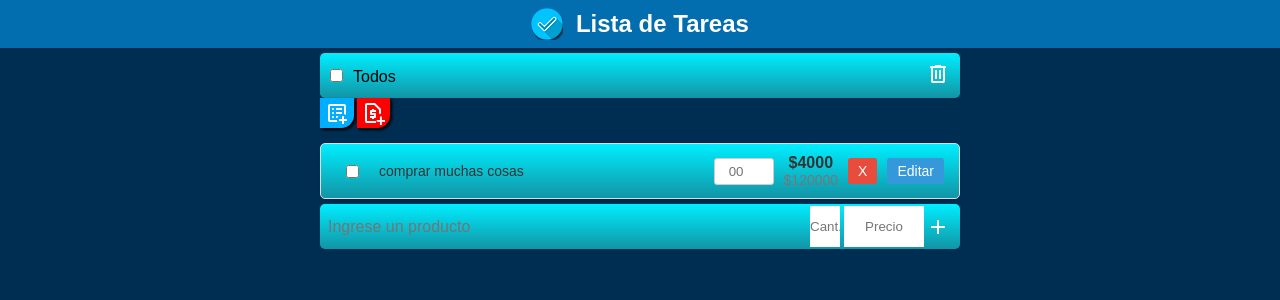
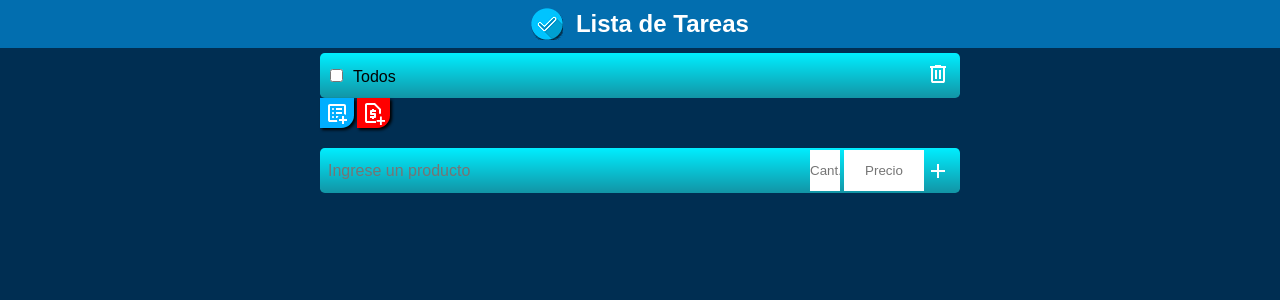
Before and after one commit to hernanveyret/lista-de-tareas-v2, a React (Vite) app: page / in a window 1280 px wide. Shown: the top 300 px of the page. Built offline with nearby package versions, Linux system fonts and the light colour scheme.

Commit message:
Correccion de errores

```diff
--- a/src/App.jsx
+++ b/src/App.jsx
@@ -10,7 +10,7 @@ import Task from './Components/Task.jsx';
 import NavCalc from './Components/NavCalc.jsx';
 import NavText from './Components/NavText.jsx';
 import TotalBar from './Components/TotalBar.jsx';
-import Barra from './Components/Barra.jsx';
+
 
 function App() {
 
@@ -376,7 +376,7 @@ const menuBtnPage = (e) => {
         <main className="lista-main">
           {selectPage?.type === 'list' && <Task selectPage={selectPage} taskCompleted={taskCompleted} editTask={editTask}/>}
           {selectPage?.type === 'calc' && <CalcPage selectPage={selectPage} taskCompleted={taskCompleted} editCalcTask={editCalcTask}/>}
-          <Barra selectPage={selectPage} taskCompleted={taskCompleted} editCalcTask={editCalcTask}/>
+
           {selectPage?.type === 'calc' && <TotalBar selectPage={selectPage}/>}
         </main>
 
--- a/src/Components/Barra.jsx
+++ /dev/null
@@ -1,22 +0,0 @@
-import React from 'react';
-import './barra.css';
-
-const Barra = ({selectPage, taskCompleted, editCalcTask }) => {
-  return (
-
-      <div className="bar">
-        <input type="checkbox" className="checkbox" />
-        <span className="text">comprar muchas cosas</span>
-        <input type="number" className="number-input" maxLength={2} placeholder="00" />
-        <div className="price-box">
-          <span className="price">$4000</span>
-          <span className="value">$120000</span>
-        </div>
-        <button className="button delete">X</button>
-        <button className="button edit">Editar</button>
-      </div>
-
-  );
-};
-
-export default Barra;
--- a/src/Components/CalcPage.jsx
+++ b/src/Components/CalcPage.jsx
@@ -4,42 +4,71 @@ import './calcPage.css';
 const CalcPage = ({selectPage, taskCompleted, editCalcTask }) => {
   return (
     <div>
-     {
-          selectPage?.tareas?.length > 0 ? (
+      {selectPage?.tareas?.length > 0 ? (
         selectPage.tareas.map((task) => (
-              <div key={task.id} className="Contenedor-task-calc">
-                <input type="checkbox"  name="check tarea" data-check={task.id} className="checked-task"/>
-                  <div className="container-info">
-                  { task.checked === true ?
-                    <div className="task-prod">
-                      <p style={{textDecoration:"line-through"}}>{task.text}</p>
+          <div key={task.id} className="bar">
+            <input
+              type="checkbox"
+              className="checkbox checked-task"
+              name="check tarea"
+              data-check={task.id}
+            />
+            <span className="text" style={{ textDecoration: task.checked ? 'line-through' : 'none' }}>
+              {task.text}
+            </span>
+            <input
+              type="number"
+              className="number-input"
+              maxLength={2}
+              placeholder="00"
+              value={task.cant}
+              readOnly
+            />
+            <div className="price-box">
+              <span className="price">$ {task.precioU}</span>
+              <span className="value">$ {task.precioU * task.cant}</span>
             </div>
-                  :
-                  <div className="task-prod">
-                    <p >{task.text}</p>
-                  </div>
-                  }
-                  <div className="task-cant">
-                    <p >{task.cant}</p>
-                  </div>
-                  <div className="task-precio">
-                    <p>$ {task.precioU}</p>
-                    <p>$ {task.precioU * task.cant}</p>
-                  </div>
-                  </div>
-                <button className="btn-calc-page" data-id={task.id} onClick={taskCompleted}>
-                { task.checked === false ? <svg xmlns="http://www.w3.org/2000/svg" height="24px" viewBox="0 -960 960 960" width="24px" fill="#FFFFFF"><path d="m256-200-56-56 224-224-224-224 56-56 224 224 224-224 56 56-224 224 224 224-56 56-224-224-224 224Z"/></svg> : <svg xmlns="http://www.w3.org/2000/svg" height="24px" viewBox="0 -960 960 960" width="24px" fill="#75FB4C"><path d="M382-240 154-468l57-57 171 171 367-367 57 57-424 424Z"/></svg> }
+            <button className="button delete" data-id={task.id} onClick={taskCompleted}>
+              {task.checked === false ? (
+                <svg
+                  xmlns="http://www.w3.org/2000/svg"
+                  height="24px"
+                  viewBox="0 -960 960 960"
+                  width="24px"
+                  fill="#FFFFFF"
+                >
+                  <path d="m256-200-56-56 224-224-224-224 56-56 224 224 224-224 56 56-224 224 224 224-56 56-224-224-224 224Z" />
+                </svg>
+              ) : (
+                <svg
+                  xmlns="http://www.w3.org/2000/svg"
+                  height="24px"
+                  viewBox="0 -960 960 960"
+                  width="24px"
+                  fill="#75FB4C"
+                >
+                  <path d="M382-240 154-468l57-57 171 171 367-367 57 57-424 424Z" />
+                </svg>
+              )}
             </button>
-                <button className="btn-calc-page" data-id={task.id} onClick={editCalcTask}>
-                  <svg xmlns="http://www.w3.org/2000/svg" height="24px" viewBox="0 -960 960 960" width="24px" fill="#FFFFFF"><path d="M200-200h57l391-391-57-57-391 391v57Zm-80 80v-170l528-527q12-11 26.5-17t30.5-6q16 0 31 6t26 18l55 56q12 11 17.5 26t5.5 30q0 16-5.5 30.5T817-647L290-120H120Zm640-584-56-56 56 56Zm-141 85-28-29 57 57-29-28Z"/></svg>
+            <button className="button edit" data-id={task.id} onClick={editCalcTask}>
+              <svg
+                xmlns="http://www.w3.org/2000/svg"
+                height="24px"
+                viewBox="0 -960 960 960"
+                width="24px"
+                fill="#FFFFFF"
+              >
+                <path d="M200-200h57l391-391-57-57-391 391v57Zm-80 80v-170l528-527q12-11 26.5-17t30.5-6q16 0 31 6t26 18l55 56q12 11 17.5 26t5.5 30q0 16-5.5 30.5T817-647L290-120H120Zm640-584-56-56 56 56Zm-141 85-28-29 57 57-29-28Z" />
+              </svg>
             </button>
           </div>
         ))
       ) : (
         <p className="not-tasks">No hay tareas para esta página</p>
-          )
-          }
+      )}
     </div>
-  )
-}
+  );
+};
+
 export default CalcPage;
--- a/src/Components/barra.css
+++ /dev/null
@@ -1,75 +0,0 @@
-
-/* Bar structure */
-.bar {
-  display: flex;
-  align-items: center;
-  gap: 10px;
-  background: linear-gradient(rgb(0, 238, 255),#1294a5);
-  border: 1px solid #ddd;
-  padding: 10px 15px;
-  border-radius: 5px;
-  box-shadow: 0 2px 4px rgba(0, 0, 0, 0.1);
-  flex-wrap: wrap; /* Ensures content wraps */
-}
-
-/* Checkbox */
-.checkbox {
-  margin-right: 5px;
-}
-
-/* Text */
-.text {
-  flex: 1; /* Allows it to adjust width */
-  word-wrap: break-word; /* Handles long texts */
-  word-break: break-word;
-  font-size: 14px;
-  color: #333;
-}
-
-/* Number input */
-.number-input {
-  width: 60px;
-  padding: 5px;
-  border: 1px solid #ccc;
-  border-radius: 3px;
-  text-align: center;
-}
-
-/* Price box */
-.price-box {
-  display: flex;
-  flex-direction: column;
-  align-items: center;
-  justify-content: center;
-  text-align: center;
-}
-
-.price {
-  font-size: 16px;
-  font-weight: bold;
-  color: #333;
-}
-
-.value {
-  font-size: 14px;
-  color: #777;
-}
-
-/* Buttons */
-.button {
-  padding: 5px 10px;
-  border: none;
-  border-radius: 3px;
-  cursor: pointer;
-  font-size: 14px;
-}
-
-.delete {
-  background-color: #e74c3c;
-  color: white;
-}
-
-.edit {
-  background-color: #3498db;
-  color: white;
-}
--- a/src/Components/calcPage.css
+++ b/src/Components/calcPage.css
@@ -1,50 +1,75 @@
-.Contenedor-task-calc {
-   background: linear-gradient(rgb(0, 238, 255),#1294a5);
-   color: black;
-   display: flex;
-   justify-content: space-between;
-   align-items: center;
-   width: 100%;
-   min-height: 60px;
-   border-radius: 0.30rem;
-   margin-top: 5px;
-   word-wrap: break-word;
-   border: 2px solid orangered;
-}
-.container-info {
-  width: 100%;
 
+/* Bar structure */
+.bar {
   display: flex;
   align-items: center;
-  border: 1px solid green;
+  gap: 10px;
+  background: linear-gradient(rgb(0, 238, 255),#1294a5);
+  margin-top: 5px;
+  padding: 10px 15px;
+  border-radius: 5px;
+  box-shadow: 0 2px 4px rgba(0, 0, 0, 0.1);
+  flex-wrap: wrap; /* Ensures content wraps */
 }
-.task-prod {
-  width: 60%;
-  height: auto;
-  word-wrap: break-word;
-  border: 1px solid black;
+
+/* Checkbox */
+.checkbox {
+  margin-right: 5px;
 }
-.task-cant {
-  width: 30px;
-  background-color: aliceblue;
-  text-align: center;
-  border-radius: .2rem;
-  margin-right: .5rem;
+
+/* Text */
+.text {
+  flex: 1; /* Allows it to adjust width */
+  word-wrap: break-word; /* Handles long texts */
+  word-break: break-word;
+  font-size: 14px;
+  color: #333;
 }
-.task-precio {
+
+/* Number input */
+.number-input {
+  width: 40px;
+  padding: 5px;
+  border: none;
+  outline: none;
+  border-radius: 3px;
+  text-align: end;
+
+}
+
+/* Price box */
+.price-box {
   display: flex;
   flex-direction: column;
-  align-items: flex-end;
+  align-items: center;
   justify-content: center;
-  width: 20%;
-  border-radius: .2rem;
-  height:100%;
-  font-size: .9rem;
+  text-align: center;
+  width: 80px;
 }
 
-.btn-calc-page {
+.price {
+  font-size: 14px;
+  font-weight: bold;
+  color: #777;
+}
+
+.value {
+  font-size: 1rem;
+  color: black;
+}
+
+/* Buttons */
+.button {
+  border: none;
+  border-radius: 3px;
+  cursor: pointer;
+  font-size: 14px;
+}
+
+.delete {
   background-color: transparent;
-  border: none;
-  cursor: pointer;
-  margin: 0 .5rem;
 }
+
+.edit {
+  background-color: transparent;
+}
```
Also changed, not shown: src/Components/copia.jsx (added, +45 -0 lines). Lines whose indentation alone changed are shown as unchanged.
